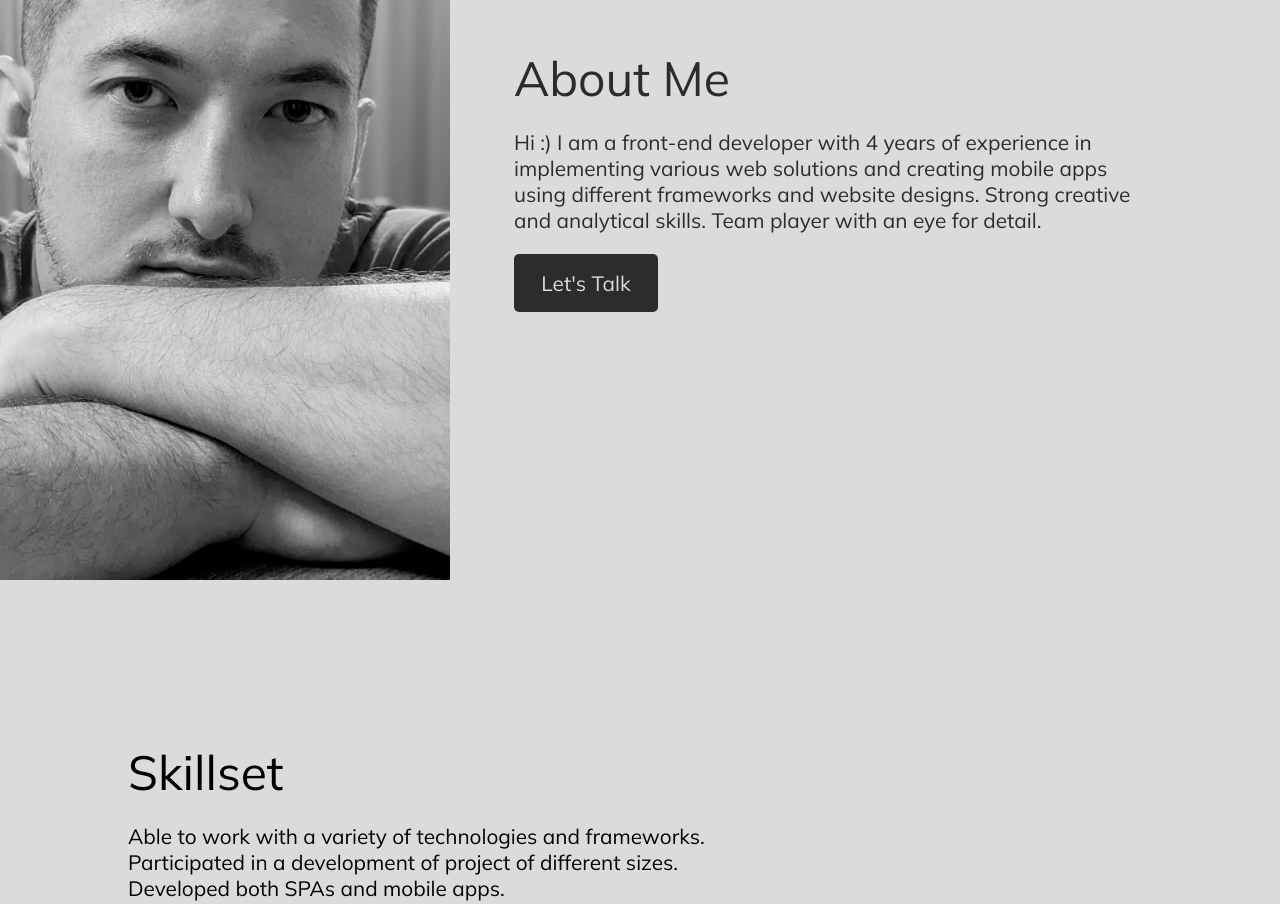
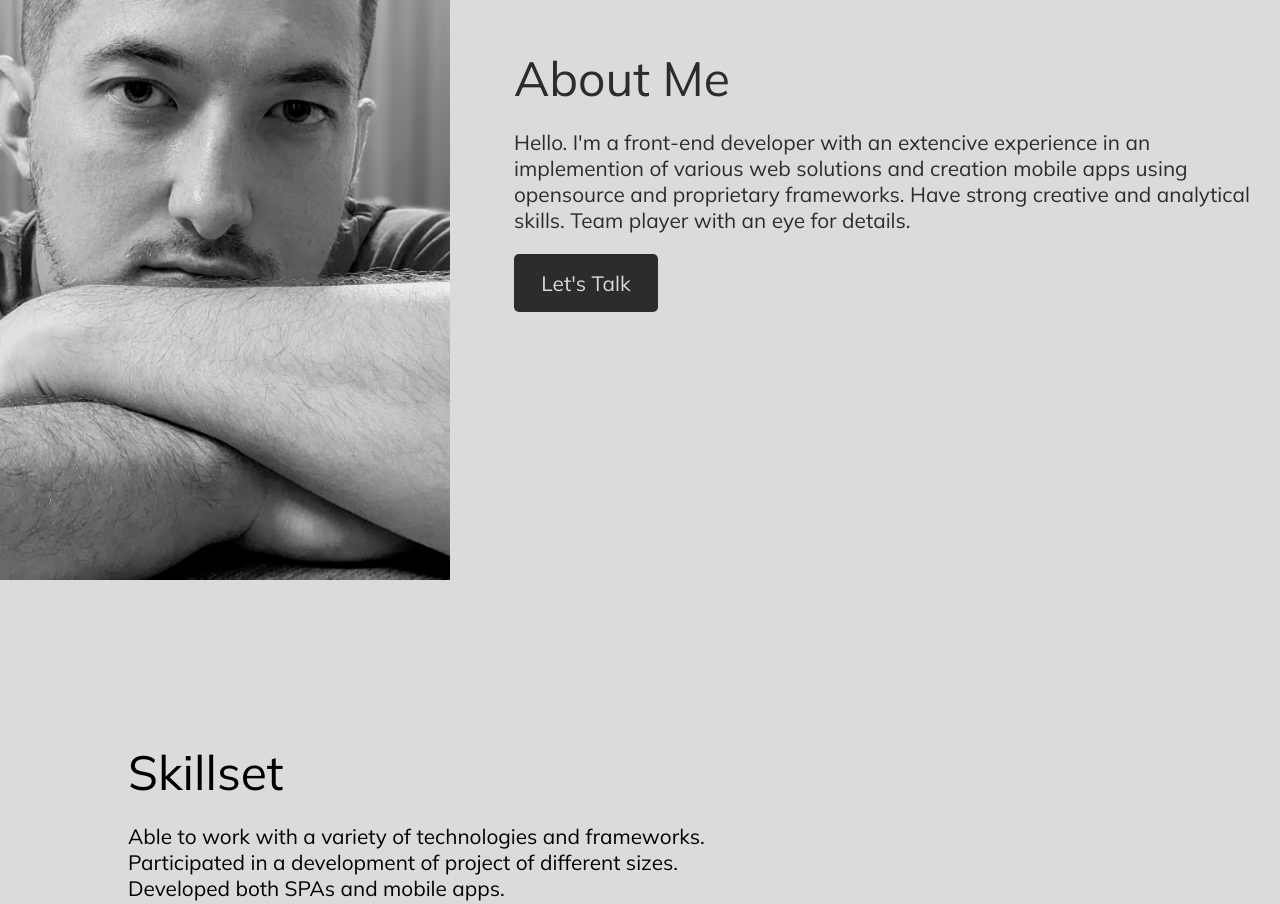
Before and after one commit to odidukh/odidukh, a React app: page / in a window 1280 px wide. Shown: the part 1020-1924 px from the top of the page. Built offline with nearby package versions, Linux system fonts and the light colour scheme.

Commit message:
Edit About text

```diff
--- a/src/pages/About.js
+++ b/src/pages/About.js
@@ -14,15 +14,11 @@ const About = () => {
             <div className="aboutMeTextBlock">
                 <h1>About Me</h1>
                 <p>
-                    Hi :) I am a front-end developer with 4 years of experience
-                    in
-                    <br />
-                    implementing various web solutions and creating mobile apps
-                    <br />
-                    using different frameworks and website designs. Strong
-                    creative
-                    <br />
-                    and analytical skills. Team player with an eye for detail.
+                    Hello. I'm a front-end developer with an extencive
+                    experience in an implemention of various web solutions and
+                    creation mobile apps using opensource and proprietary
+                    frameworks. Have strong creative and analytical skills. Team
+                    player with an eye for details.
                 </p>
                 <button className="letsTalkButton" onClick={handleClick}>
                     Let's Talk
```
